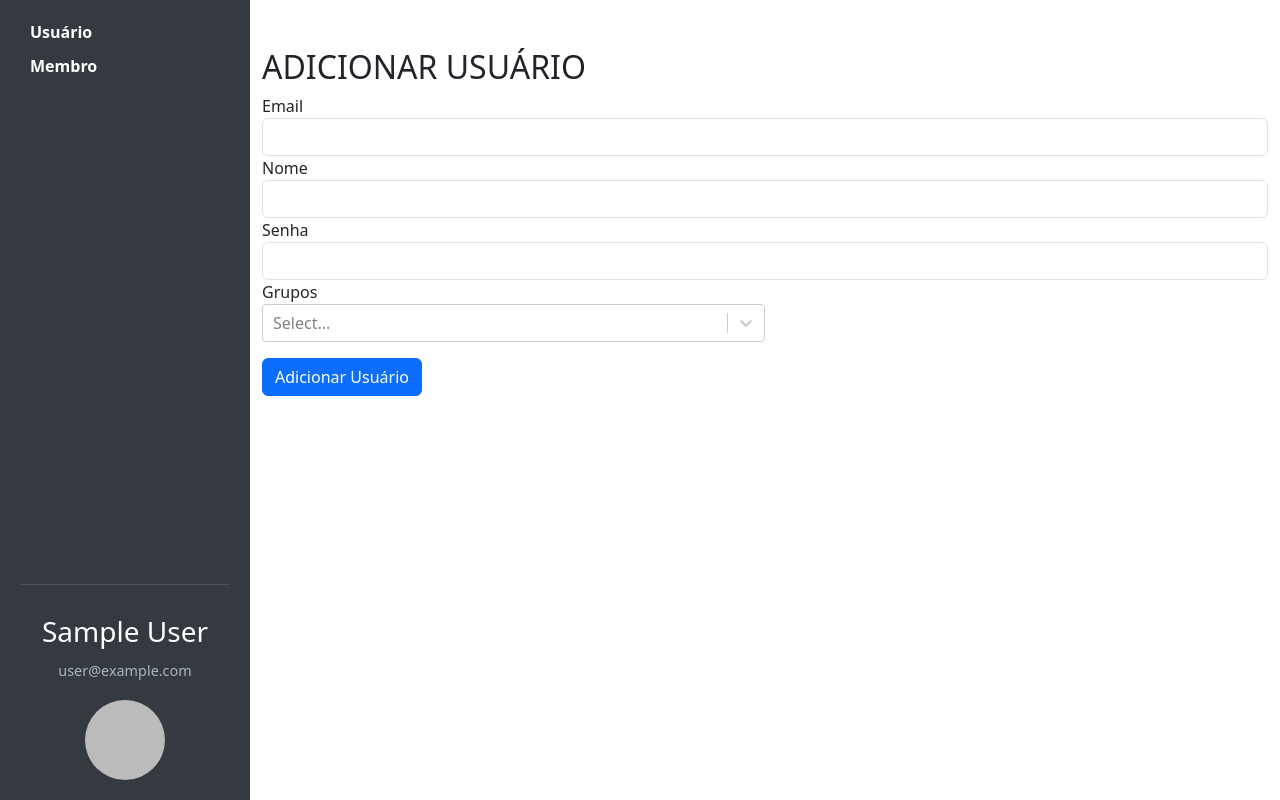
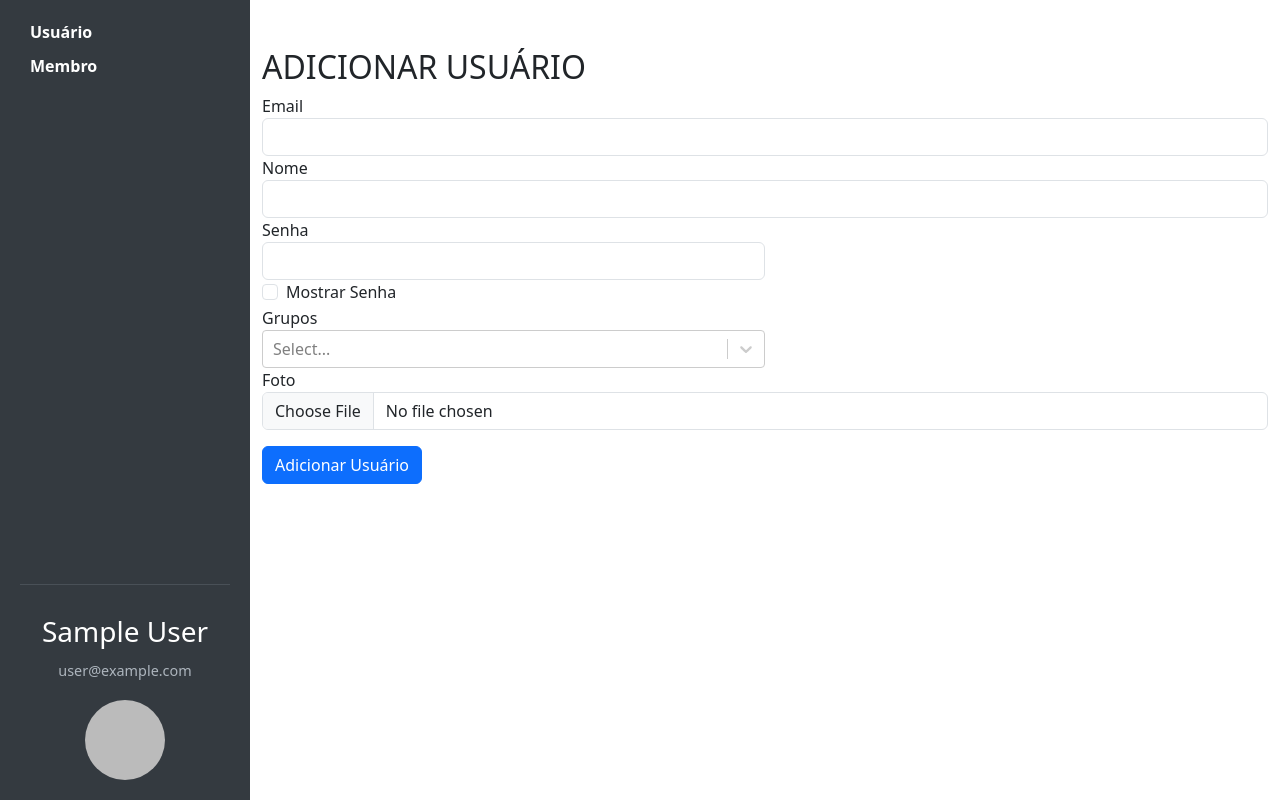
Before and after one commit to lafocaufpa/lafoca-frontend, a Next.js app: page /admin/usuario/adicionar in a window 1280 px wide. Built offline with nearby package versions, Linux system fonts and the light colour scheme; no server answers; sample sign-in values are in the browser's storage.

Commit message:
Ajustes na implementação do componente de adição de usuário

```diff
--- a/src/components/admin/user/addUser.jsx
+++ b/src/components/admin/user/addUser.jsx
@@ -1,6 +1,6 @@
 'use client';
 
-import { useState, useEffect } from 'react';
+import { useState, useEffect, useRef } from 'react';
 import { userService } from '@/services/api/Users/UserService';
 import { groupService } from '@/services/api/groups/GroupService';
 import Select from 'react-select';
@@ -12,8 +12,17 @@ export default function AddUser() {
   const [password, setPassword] = useState('');
   const [groups, setGroups] = useState([]);
   const [selectedGroups, setSelectedGroups] = useState([]);
+  const [photo, setPhoto] = useState(null);
   const [error, setError] = useState(null);
   const [success, setSuccess] = useState(false);
+  const [isClient, setIsClient] = useState(false);
+  const [showPassword, setShowPassword] = useState(false);
+
+  const photoInputRef = useRef(null);
+
+  useEffect(() => {
+    setIsClient(true);
+  }, []);
 
   useEffect(() => {
     const fetchGroups = async () => {
@@ -29,6 +38,38 @@ export default function AddUser() {
     fetchGroups();
   }, []);
 
+  const validatePassword = (password) => {
+    const minLength = 8;
+    const hasNumber = /\d/;
+    const hasUpperCase = /[A-Z]/;
+    const hasSpecialChar = /[@!#$%&*-]/;
+
+    if (password.length < minLength) {
+      return 'A senha deve ter no mínimo 8 caracteres.';
+    }
+    if (!hasNumber.test(password)) {
+      return 'A senha deve conter pelo menos um número.';
+    }
+    if (!hasUpperCase.test(password)) {
+      return 'A senha deve conter pelo menos uma letra maiúscula.';
+    }
+    if (!hasSpecialChar.test(password)) {
+      return 'A senha deve conter pelo menos um caractere especial (@!#$%&*-).';
+    }
+    return null;
+  };
+
+  const handlePasswordIsValid = (password) => {
+    if (password) {
+      const passwordError = validatePassword(password);
+      if (passwordError) {
+        setError(passwordError);
+        return;
+      }
+    }
+    setError(null);
+  };
+
   const handleSubmit = async (event) => {
     event.preventDefault();
     setError(null);
@@ -42,12 +83,23 @@ export default function AddUser() {
     };
 
     try {
-      await userService.add(userData);
+      const newUser = await userService.add(userData);
+      if (photo) {
+        await userService.addPhoto(newUser.id, photo);
+      }
       setSuccess(true);
       setEmail('');
       setName('');
       setPassword('');
       setSelectedGroups([]);
+      setPhoto(null);
+
+      if (photoInputRef.current) {
+        photoInputRef.current.value = '';
+        photoInputRef.current.type = 'text';
+        photoInputRef.current.type = 'file';
+      }
+
     } catch (error) {
       setError(error.userMessage || 'Erro ao adicionar usuário.');
     }
@@ -55,6 +107,10 @@ export default function AddUser() {
 
   const handleGroupChange = (selectedOptions) => {
     setSelectedGroups(selectedOptions);
+  };
+
+  const handlePhotoChange = (event) => {
+    setPhoto(event.target.files[0]);
   };
 
   return (
@@ -88,14 +144,28 @@ export default function AddUser() {
         <div className="form-group">
           <label htmlFor="password">Senha</label>
           <input
-            type="password"
-            className="form-control"
+            type={showPassword ? "text" : "password"}
+            className="form-control w-50"
             id="password"
             value={password}
             onChange={(e) => setPassword(e.target.value)}
+            onBlur={(e) => handlePasswordIsValid(e.target.value)}
             required
           />
         </div>
+        <div className="form-group form-check">
+          <input
+            type="checkbox"
+            className="form-check-input"
+            id="showPassword"
+            checked={showPassword}
+            onChange={() => setShowPassword(!showPassword)}
+          />
+          <label className="form-check-label" htmlFor="showPassword">
+            Mostrar Senha
+          </label>
+        </div>
+        {isClient && (
           <div className="form-group">
             <label htmlFor="groups">Grupos</label>
             <Select
@@ -110,6 +180,17 @@ export default function AddUser() {
               required
             />
           </div>
+        )}
+        <div className="form-group">
+          <label htmlFor="photo">Foto</label>
+          <input
+            type="file"
+            className="form-control"
+            id="photo"
+            onChange={handlePhotoChange}
+            ref={photoInputRef}
+          />
+        </div>
         <button type="submit" className="btn btn-primary mt-3">Adicionar Usuário</button>
       </form>
     </div>
--- a/src/routes.js
+++ b/src/routes.js
@@ -29,7 +29,8 @@ const routes = {
   users: {
     USERS,
     list: `${USERS}`,
-    resetPassword: `${USERS}/reset-password`
+    addPhoto: (userId) => `${USERS}/${encodeURIComponent(userId)}/photo`,
+    resetPassword: `${USERS}/reset-password`,
   },
   groups: {
     list: GROUPS
--- a/src/services/api/Users/UserService.js
+++ b/src/services/api/Users/UserService.js
@@ -13,7 +13,19 @@ export const userService = {
     });
     return response.data;
   },
+  addPhoto: async (userId, file) => {
+    const token = await getCookie();
+    const formData = new FormData();
+    formData.append('file', file);
 
+    const response = await api.post(routes.users.addPhoto(userId), formData, {
+      headers: {
+        Authorization: `Bearer ${token}`,
+        'Content-Type': 'multipart/form-data'
+      },
+    });
+    return response.data;
+  },
   list: async (page = 0, resultsPerPage = 10, sort) => {
     const token = await getCookie();
     const response = await api.get(`${routes.users.list}?page=${page}&size=${resultsPerPage}`, {
```
Lines whose indentation alone changed are shown as unchanged.
